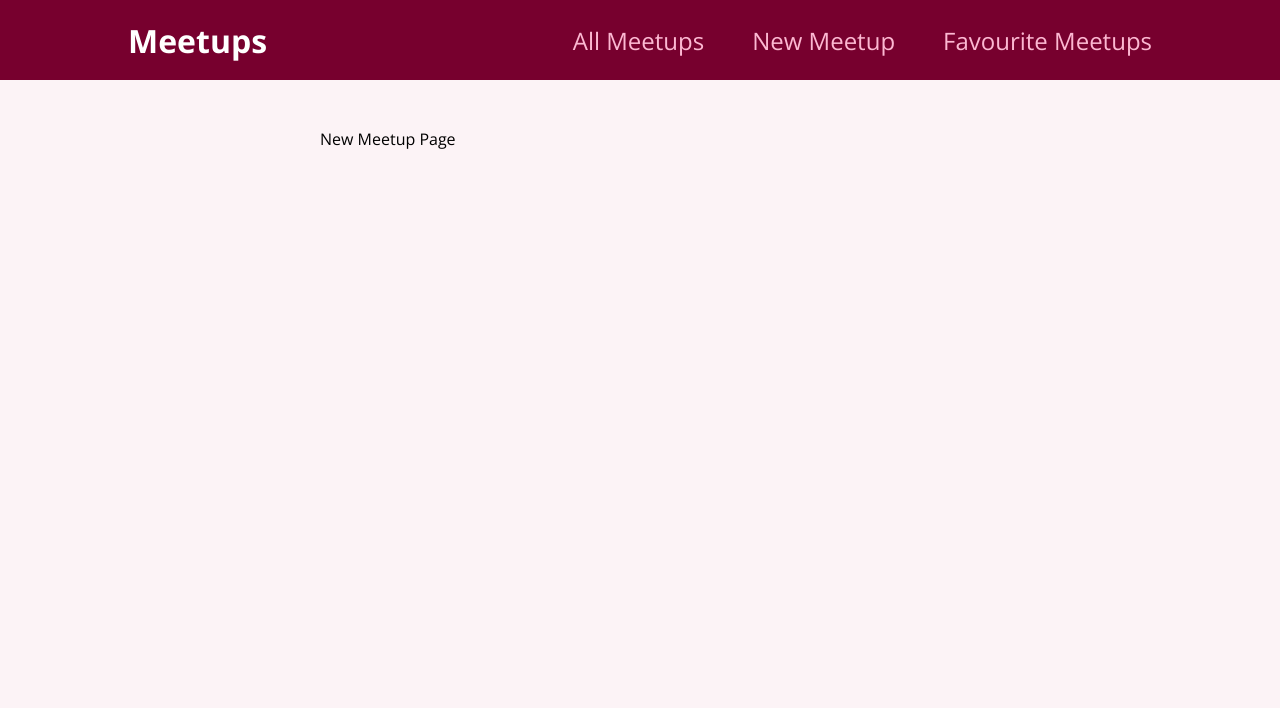
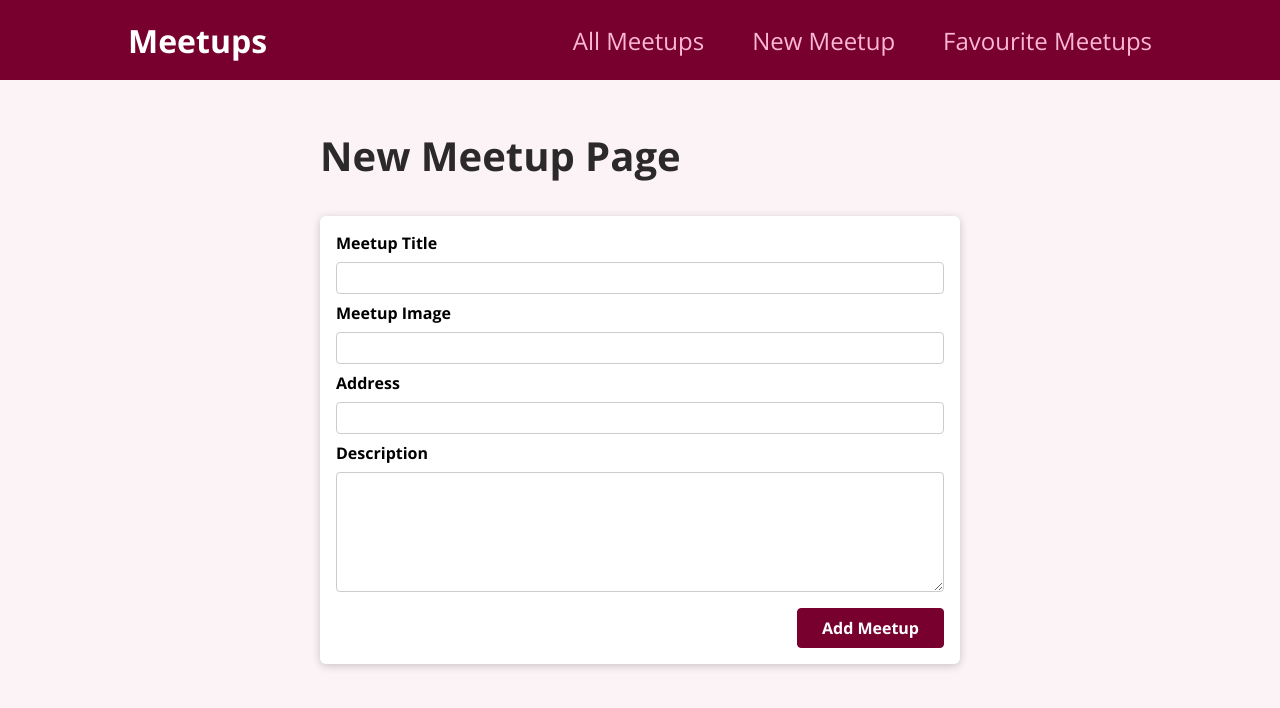
Before and after one commit to startswithzed/i-react-now, a React (Vite) app: page /new in a window 1280 px wide. Shown: the top 708 px of the page. Built offline with nearby package versions, Linux system fonts and the light colour scheme.

Commit message:
feat(new-meetup): add new meetup form

```diff
--- /dev/null
+++ b/src/components/meetup/NewMeetupForm.jsx
@@ -0,0 +1,55 @@
+import { useRef } from 'react'
+
+import classes from './NewMeetupForm.module.css'
+import Card from '../ui/Card'
+
+function NewMeetup() {
+  const titleInputRef = useRef()
+  const imageInputRef = useRef()
+  const addressInputRef = useRef()
+  const descInputRef = useRef()
+
+  function submitHandler(event) {
+    event.preventDefault()
+
+    const enteredTitle = titleInputRef.current.value
+    const enteredImage = imageInputRef.current.value
+    const enteredAddress = addressInputRef.current.value
+    const enteredDesc = descInputRef.current.value
+
+    const meetupData = {
+      title: enteredTitle,
+      image: enteredImage,
+      address: enteredAddress,
+      desc: enteredDesc
+    }
+
+    console.log(meetupData)
+  }
+
+  return <Card>
+    <form className={classes.form} onSubmit={submitHandler}>
+      <div className={classes.control}>
+        <label htmlFor='title'>Meetup Title</label>
+        <input type='text' required id='title' ref={titleInputRef} />
+      </div>
+      <div className={classes.control}>
+        <label htmlFor='image'>Meetup Image</label>
+        <input type='url' required id='image' ref={imageInputRef}/>
+      </div>
+      <div className={classes.control}>
+        <label htmlFor='address'>Address</label>
+        <input type='text' required id='address' ref={addressInputRef}/>
+      </div>
+      <div className={classes.control}>
+        <label htmlFor='desc'>Description</label>
+        <textarea rows='5' required id='desc' ref={descInputRef}/>
+      </div>
+      <div className={classes.actions}>
+        <button>Add Meetup</button>
+      </div>
+    </form>
+  </Card>
+}
+
+export default NewMeetup
--- /dev/null
+++ b/src/components/meetup/NewMeetupForm.module.css
@@ -0,0 +1,45 @@
+.form {
+  padding: 1rem;
+}
+
+.control {
+  margin-bottom: 0.5rem;
+}
+
+.control label {
+  display: block;
+  font-weight: bold;
+  margin-bottom: 0.5rem;
+}
+
+.control input,
+.control textarea {
+  display: block;
+  font: inherit;
+  border-radius: 4px;
+  border: 1px solid #ccc;
+  padding: 0.25rem;
+  width: 100%;
+}
+
+.actions {
+  margin-top: 1rem;
+  text-align: right;
+}
+
+.actions button {
+  font: inherit;
+  cursor: pointer;
+  background-color: #77002e;
+  color: white;
+  padding: 0.5rem 1.5rem;
+  border: 1px solid #77002e;
+  border-radius: 4px;
+  font-weight: bold;
+}
+
+.actions button:hover,
+.actions button:active {
+  background-color: #a50e48;
+  border-color: #a50e48;
+}
--- a/src/pages/NewMeetup.jsx
+++ b/src/pages/NewMeetup.jsx
@@ -1,5 +1,10 @@
+import NewMeetupForm from '../components/meetup/NewMeetupForm'
+
 function NewMeetupPage() {
-  return <div>New Meetup Page</div>
+  return <section>
+    <h1>New Meetup Page</h1>
+    <NewMeetupForm />
+  </section>
 }
 
 export default NewMeetupPage
```
